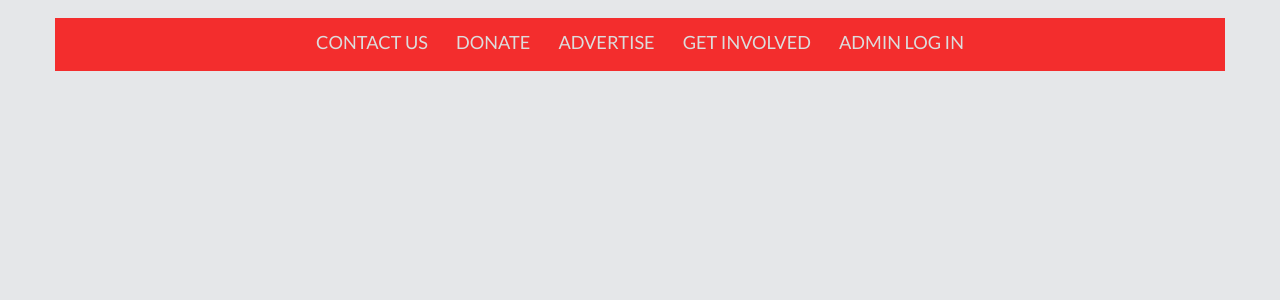
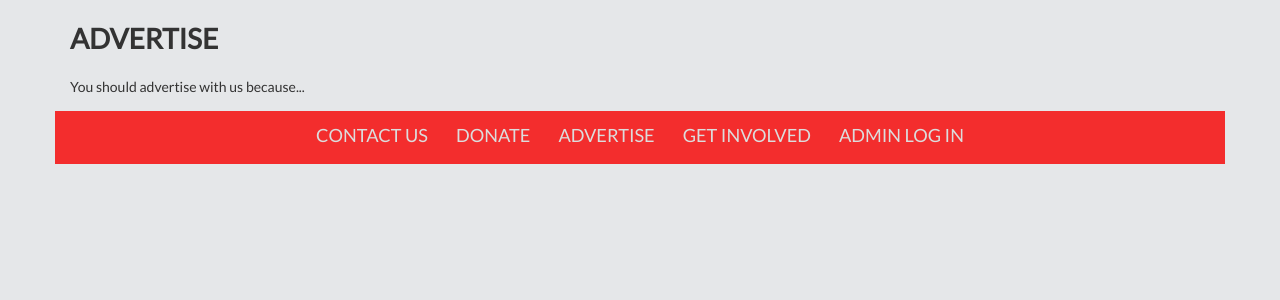
Before and after one commit to anniehughey/CineHackers, a PHP site: page /advertise.php in a window 1280 px wide. Shown: the part 177-477 px from the top of the page. Run offline with PHP 8.4, Linux system fonts and the light colour scheme; some libraries are stand-ins or nearby versions.

Commit message:
some content

```diff
--- a/CornellCinema/advertise.php
+++ b/CornellCinema/advertise.php
@@ -21,9 +21,12 @@
 		</div>
 		<!-- end of header row div -->
 		<div class="content">
-			<h1 class="title"></h1>
+			<h1 class="title">ADVERTISE</h1>
 			<!-- Include information about onscreen advertising, including its benefits and pricing -->
 			<!-- Also include contact info for this -->
+			<p class="text">
+				You should advertise with us because...
+			</p>
 		</div>
 		<!-- end of content div -->
 		<div class="row footer">
```
